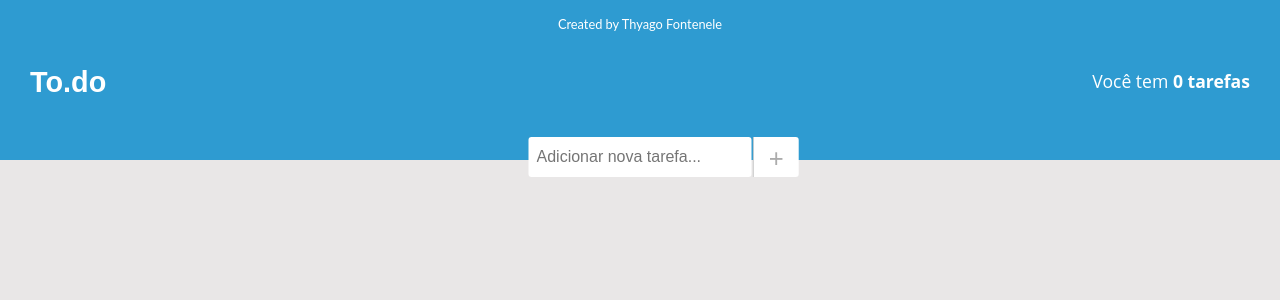
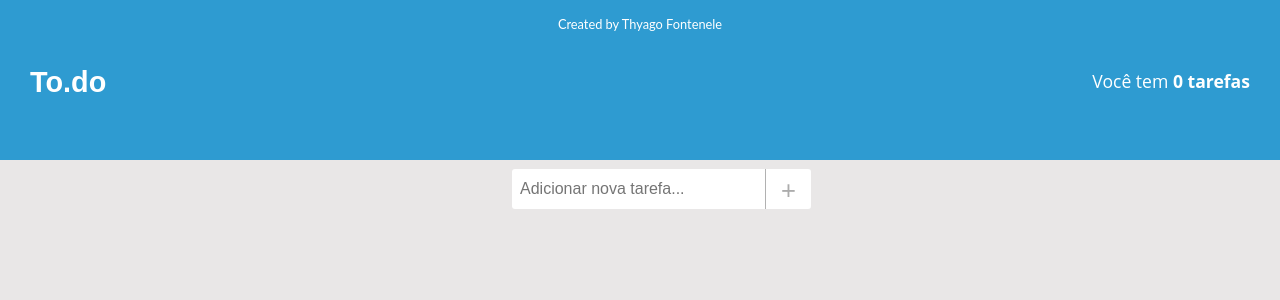
Before and after one commit to ThyagoFontenele/TodoList-React, a React (Create React App) app: page / in a window 1280 px wide. Shown: the top 300 px of the page. Built offline with nearby package versions, Linux system fonts and the light colour scheme.

Commit message:
problema vercel

```diff
--- a/src/components/Todo/Todo.module.css
+++ b/src/components/Todo/Todo.module.css
@@ -22,7 +22,7 @@
     font-weight: 500;
 }
 .container:first-child{
-    margin-top: 2rem;
+    margin-top: 1rem;
 }
 .container:hover{
     transition: 400ms;
--- a/src/pages/HomePage.module.css
+++ b/src/pages/HomePage.module.css
@@ -4,18 +4,19 @@ body{
 .input {
     position: relative;
     left: 50%;
-    transform: translate(-50%,-110%);
+    transform: translate(-50%,-30%);
     border: none;
     font-size: 1rem;
     color: rgb(121, 121, 121);
     border-radius: 3px;
     padding: 8px 8px;
     height: 24px;
+    width: 240px;
 }
 .button {
     position: relative;
     left: 50%;
-    transform: translate(-240%,-97.5%);
+    transform: translate(-285%,-17.5%);
     cursor: pointer;
     border: none;
     border-radius: 0px 3px 3px 0px;
```
